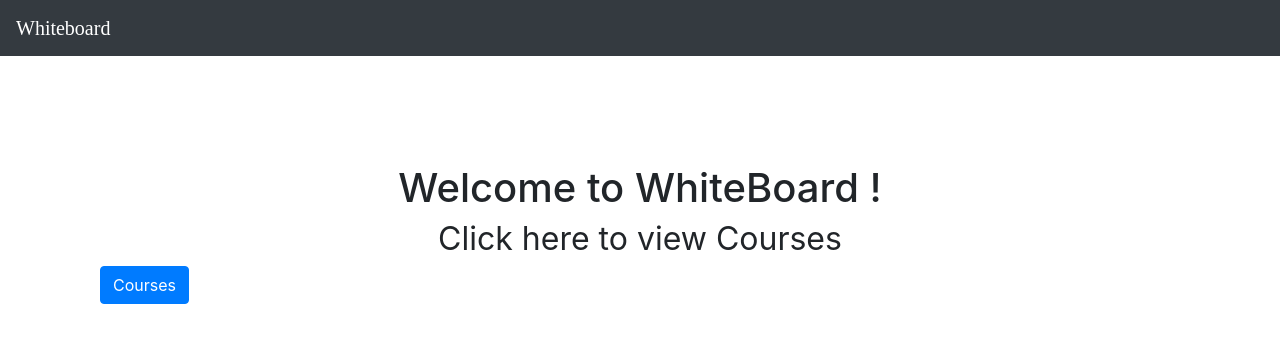
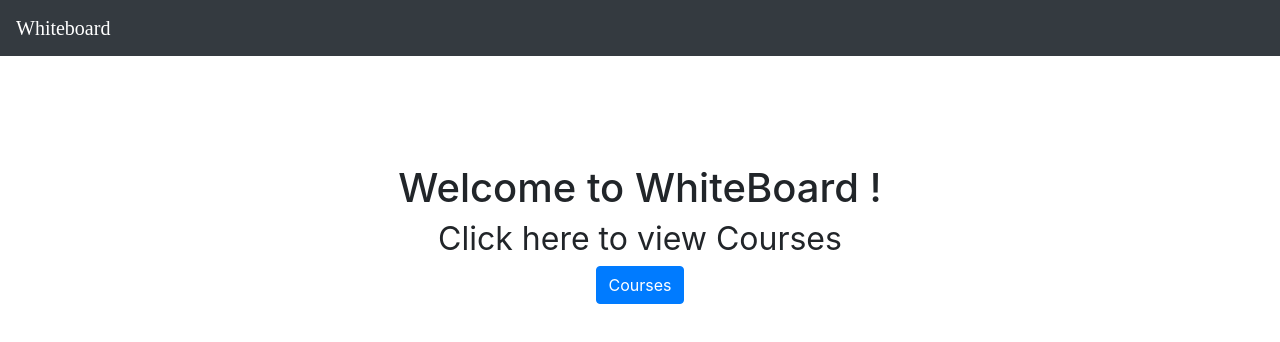
Before and after one commit to Archanajith/wbdev-spring20-archana-ajith-client-angular, an Angular app: page / in a window 1280 px wide. Shown: the top 342 px of the page. Built offline with nearby package versions, Linux system fonts and the light colour scheme.

Commit message:
Centered the Course Button

```diff
--- a/src/app/home/home.component.html
+++ b/src/app/home/home.component.html
@@ -1,6 +1,8 @@
 <h1>Welcome to WhiteBoard !</h1>
 <h2>Click here to view Courses</h2>
+<div class="text-center">
 <a class="btn btn-primary" id="coursesBtn"
    routerLink="table/courses">
   Courses
 </a>
+</div>
```
